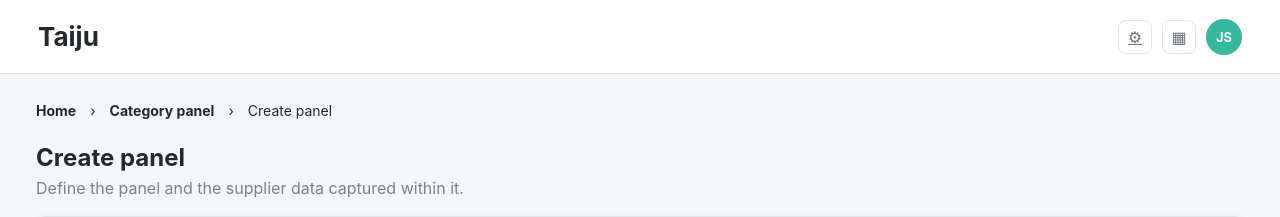
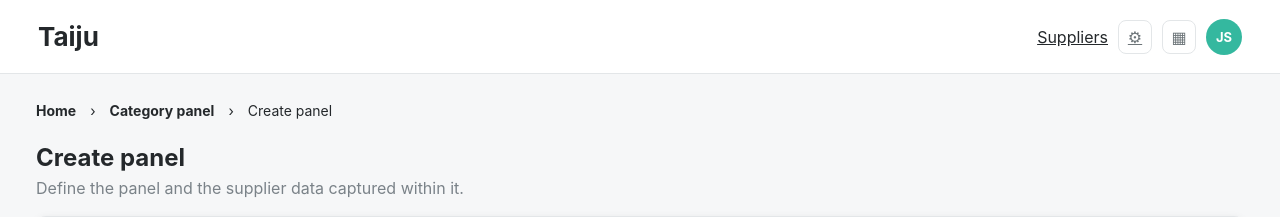
Before and after one commit to zageabb/CatManager, a Flask app: page /panels/new in a window 1280 px wide. Shown: the top 217 px of the page. Run offline with Flask 3, Linux system fonts and the light colour scheme; data comes from the database, SQL or seed files in the repository; some libraries are stand-ins or nearby versions.

Commit message:
Link supplier master from application shell

```diff
--- a/templates/base.html
+++ b/templates/base.html
@@ -1,7 +1,7 @@
 <!doctype html>
 <html lang="en"><head><meta charset="utf-8"><meta name="viewport" content="width=device-width,initial-scale=1">
 <title>{% block title %}CatManager{% endblock %} · Taiju</title><link rel="stylesheet" href="{{ url_for('static', filename='app.css') }}"></head>
-<body><header class="topbar"><a class="brand" href="{{ url_for('portfolio') }}">Taiju</a><div class="top-actions"><a class="icon-btn" href="{{ url_for('mdf_settings') }}" title="MDF settings">⚙</a><span class="icon-btn">▦</span><span class="avatar">JS</span></div></header>
+<body><header class="topbar"><a class="brand" href="{{ url_for('portfolio') }}">Taiju</a><div class="top-actions"><a class="top-link" href="{{ url_for('supplier_master_settings') }}">Suppliers</a><a class="icon-btn" href="{{ url_for('mdf_settings') }}" title="MDF settings">⚙</a><span class="icon-btn">▦</span><span class="avatar">JS</span></div></header>
 <main class="page-shell"><nav class="breadcrumbs"><a href="{{ url_for('portfolio') }}">Home</a><span>›</span>{% block breadcrumb %}<span>Category panel</span>{% endblock %}</nav>
 {% with messages = get_flashed_messages(with_categories=true) %}{% if messages %}<div class="flash-stack">{% for category, message in messages %}<div class="flash {{ category }}">{{ message }}</div>{% endfor %}</div>{% endif %}{% endwith %}
 {% block content %}{% endblock %}</main><script src="{{ url_for('static', filename='app.js') }}"></script>{% block scripts %}{% endblock %}</body></html>
```
